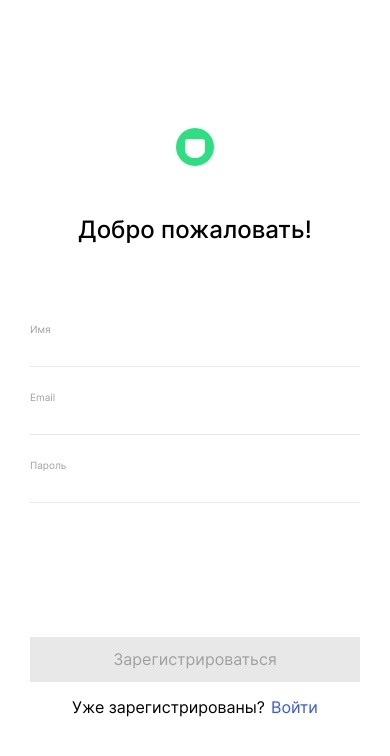
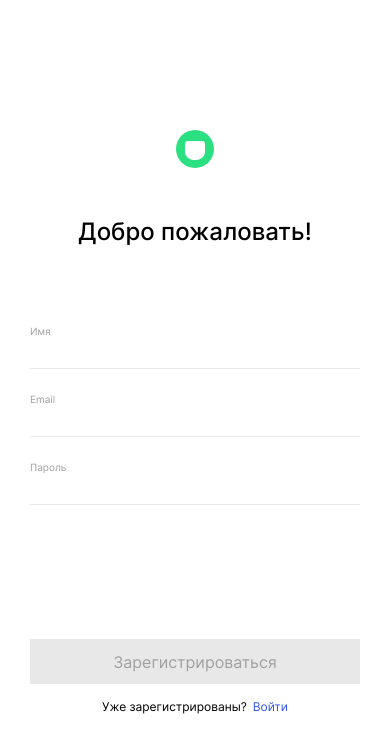
Before and after one commit to Betokko/movies-explorer-frontend, a React app: page /signup in a window 390 px wide. Built offline with nearby package versions, Linux system fonts and the light colour scheme.

Commit message:
hotfix: footer link font-size

```diff
--- a/src/components/Register/Register.scss
+++ b/src/components/Register/Register.scss
@@ -39,6 +39,13 @@
     margin-top: 16px;
     display: flex;
     justify-content: center;
+    @media (max-width: 1023px) {
+      font-size: 14px;
+    }
+    @media (max-width: 767px) {
+      font-size: 12px;
+    }
+
 
     &__link {
       margin-left: 6px;
```
